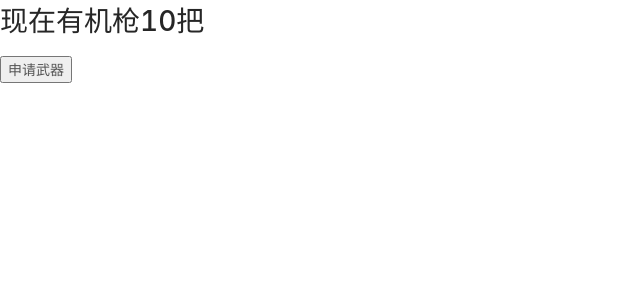
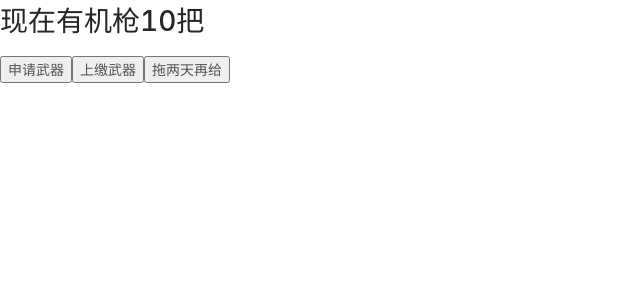
Before and after one commit to hyx546/project, a React (Create React App) app in the folder react-imooc/: page / in a window 1280 px wide. Shown: the top 300 px of the page, without its empty margins (0-640 px from the left). Built offline with nearby package versions, Linux system fonts and the light colour scheme.

Commit message:
feat:Redux-thunk的使用

```diff
--- a/react-imooc/src/Test.js
+++ b/react-imooc/src/Test.js
@@ -1,14 +1,18 @@
 import React, { Component } from 'react'
-import {addGUN} from './index.redux'
 
 export class Test extends Component {
   render() {
     const store = this.props.store
+    const addGUN  =this.props.addGUN
+    const removeGUN  =this.props.removeGUN
+    const addGunAsync = this.props.addGunAsync
     const num = store.getState()
     return (
       <div>
         <h1>现在有机枪{num}把</h1>
         <button onClick={() => store.dispatch(addGUN())}>申请武器</button>
+        <button onClick={() => store.dispatch(removeGUN())}>上缴武器</button>
+        <button onClick={() => store.dispatch(addGunAsync())}>拖两天再给</button>
       </div>
     )
   }
--- a/react-imooc/src/index.js
+++ b/react-imooc/src/index.js
@@ -1,13 +1,14 @@
 import React from 'react'
 import ReactDom from 'react-dom'
 import Test from './Test'
-import {createStore} from 'redux'
-import { counter } from './index.redux'
+import {createStore, applyMiddleware} from 'redux'
+import thunk from 'redux-thunk'
+import { counter ,addGUN,removeGUN,addGunAsync} from './index.redux'
 
-const store = createStore(counter)
+const store = createStore(counter,applyMiddleware(thunk))
 
 function render() {
-  ReactDom.render(<Test store={store}/>,document.getElementById('root'))
+  ReactDom.render(<Test store={store} addGUN={addGUN} removeGUN={removeGUN} addGunAsync={addGunAsync}/>,document.getElementById('root'))
 }
 render()
 
--- a/react-imooc/src/index.redux.js
+++ b/react-imooc/src/index.redux.js
@@ -21,3 +21,10 @@
 export function removeGUN() {
   return {type:REMOVE_GUN}
 }
+export function addGunAsync() {
+  return dispatch => {
+    setTimeout(() => {
+      dispatch(addGUN())
+    },2000)
+  }
+}
```
Also changed, not shown: react-imooc/package.json (+8 -2 lines), 1 other file (tests, documents, lock files or other folders).
